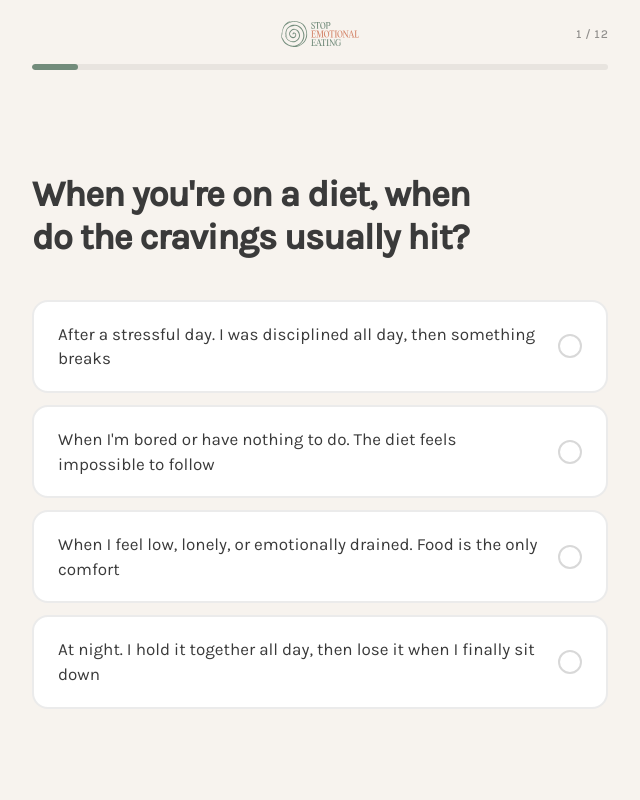
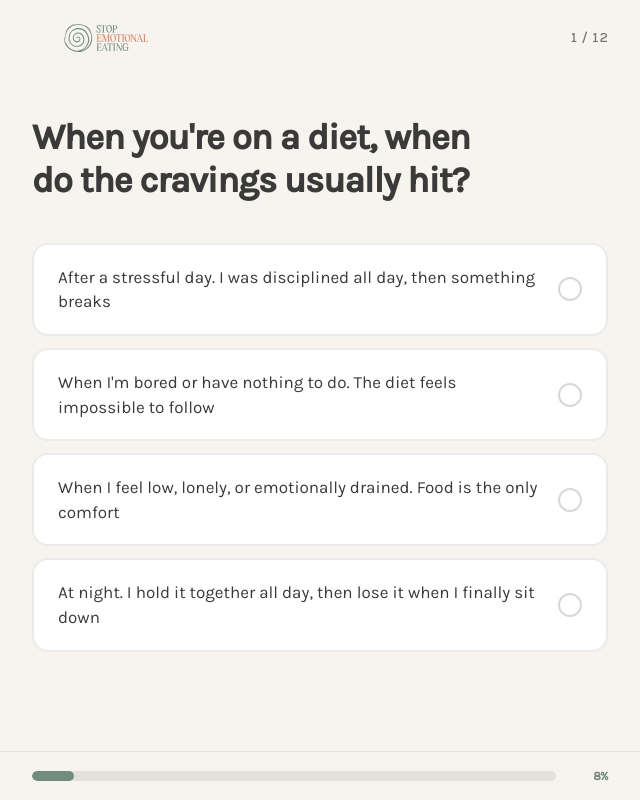
Before and after one commit to stefanpopadic/stop-emotional-eating, a React (Vite) app: page / in a window 1280 px wide. Shown: the whole page, without its empty margins (320-960 px from the left). Built offline with nearby package versions, Linux system fonts and the light colour scheme.

Commit message:
Move progress bar to fixed bottom; logo left, step counter top-right

```diff
--- a/src/pages/Quiz.tsx
+++ b/src/pages/Quiz.tsx
@@ -325,14 +325,15 @@ function Shell({
   stepLabel?: string;
 }) {
   return (
-    <div className="min-h-screen bg-warm-linen flex flex-col">
-      <header className="px-4 sm:px-6 pt-4 pb-3">
-        <div className="max-w-xl mx-auto flex items-center justify-between gap-3 mb-3">
+    <div className="min-h-screen bg-warm-linen flex flex-col pb-24">
+      <header className="px-4 sm:px-6 pt-5 pb-2">
+        <div className="max-w-xl mx-auto flex items-center justify-between gap-3">
+          <div className="flex items-center gap-1">
             <button
               onClick={onBack}
               disabled={!onBack}
               aria-label="Back"
-            className={`w-9 h-9 rounded-full flex items-center justify-center transition-all ${
+              className={`w-9 h-9 -ml-2 rounded-full flex items-center justify-center transition-all ${
                 onBack
                   ? 'text-soft-black/70 hover:bg-soft-black/5 hover:text-soft-black'
                   : 'text-transparent pointer-events-none'
@@ -347,7 +348,7 @@ function Shell({
                 className="text-deep-sage hover:opacity-70 transition-opacity"
                 aria-label="Restart quiz"
               >
-              <Logo height={26} />
+                <Logo height={28} />
               </button>
             ) : (
               <Link
@@ -355,20 +356,26 @@ function Shell({
                 className="text-deep-sage hover:opacity-70 transition-opacity"
                 aria-label="Home"
               >
-              <Logo height={26} />
+                <Logo height={28} />
               </Link>
             )}
+          </div>
 
           <span
-            className={`text-xs font-medium tabular-nums w-9 text-right ${
-              stepLabel ? 'text-soft-black/55' : 'text-transparent'
+            className={`text-sm font-medium tabular-nums ${
+              stepLabel ? 'text-soft-black/70' : 'text-transparent'
             }`}
           >
             {stepLabel ?? '0'}
           </span>
         </div>
+      </header>
 
-        <div className="max-w-xl mx-auto h-1.5 rounded-full bg-soft-black/8 overflow-hidden">
+      {children}
+
+      <div className="fixed bottom-0 left-0 right-0 bg-warm-linen/95 backdrop-blur-sm border-t border-soft-black/10 px-4 sm:px-6 py-4 z-10">
+        <div className="max-w-xl mx-auto flex items-center gap-3">
+          <div className="flex-grow h-2.5 rounded-full bg-soft-black/10 overflow-hidden">
             <motion.div
               className="h-full bg-deep-sage rounded-full"
               initial={false}
@@ -376,8 +383,11 @@ function Shell({
               transition={{ duration: 0.45, ease: 'easeOut' }}
             />
           </div>
-      </header>
-      {children}
+          <span className="text-xs font-semibold tabular-nums text-deep-sage w-10 text-right">
+            {progress}%
+          </span>
+        </div>
+      </div>
     </div>
   );
 }
```
Lines whose indentation alone changed are shown as unchanged.
